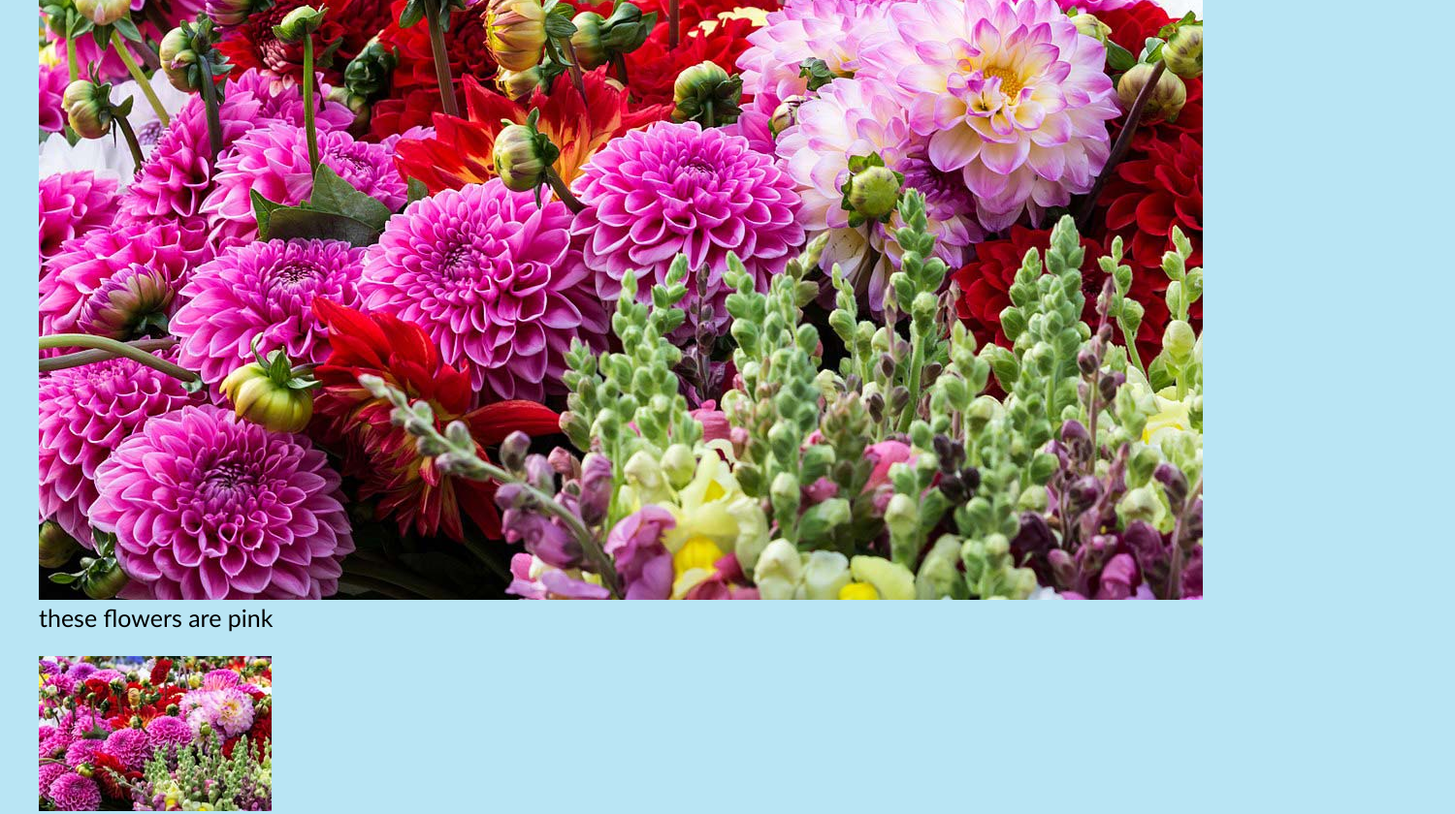
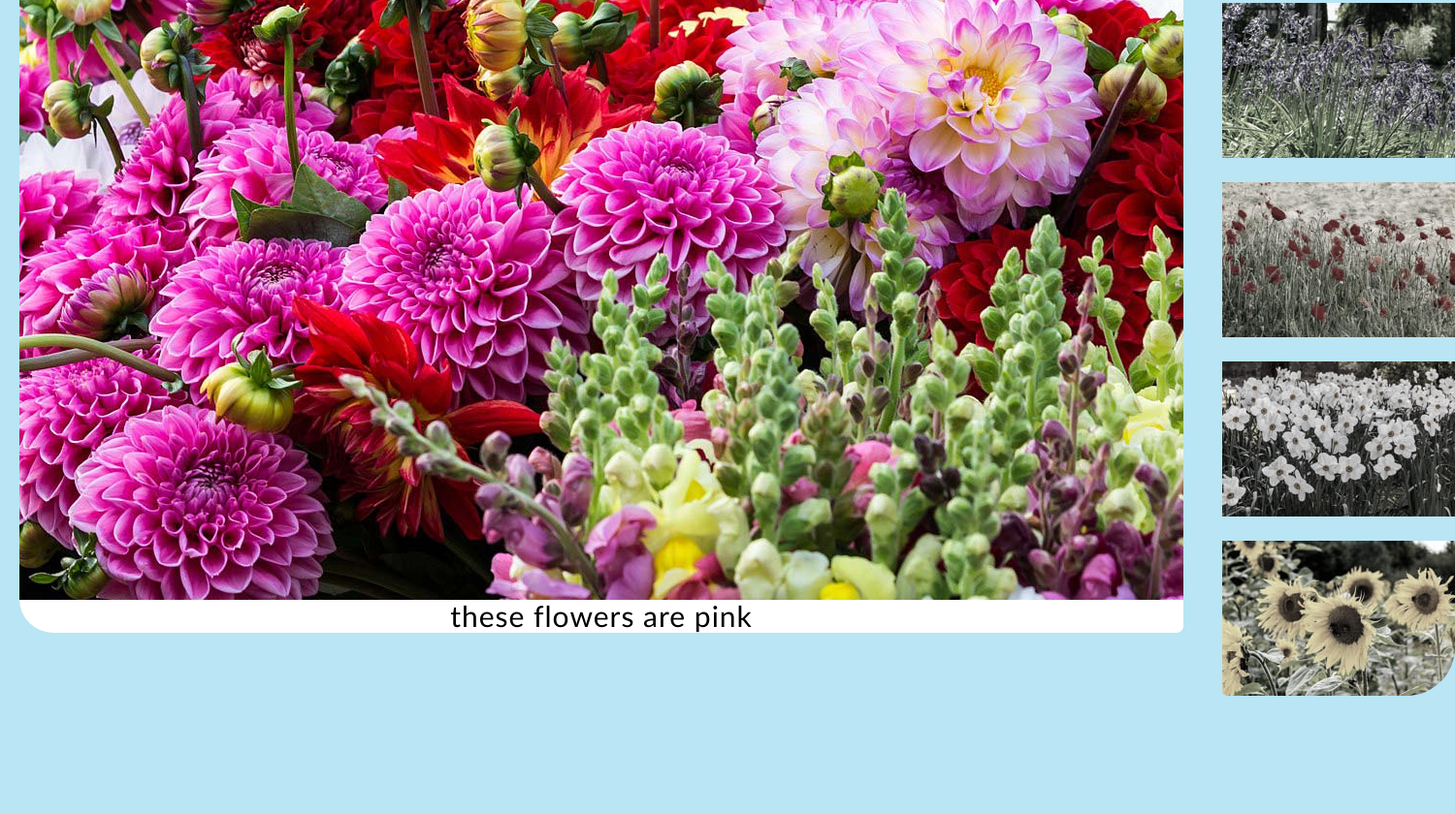
Before and after one commit to jasontgomez/JS-A2, a plain HTML site: page Assignment 2 - COMP1073/assignment2.html in a window 1280 px wide. Shown: the part 306-1146 px from the top of the page at 97% size, 1500 px wide, since content can reach past the window. Drawn offline with Linux system fonts and the light colour scheme.

Commit message:
messed around more with borders
CSS

```diff
--- a/Assignment 2 - COMP1073/css/gallery.css
+++ b/Assignment 2 - COMP1073/css/gallery.css
@@ -13,10 +13,55 @@ html {
     background-color: rgb(185, 229, 244);
 }
 
+body {
+    padding-bottom: 200px;
+}
+
 h1 {
     text-align: center;
 }
 
 ul img:not(.selected) {
-    filter: grayscale(1);
+    filter: grayscale(.8);
 }
+
+section {
+    display: flex;
+    justify-content: space-evenly;
+}
+
+figure {
+    margin: 0;
+    padding: 0;
+    padding-left: 20px;
+
+}
+
+ul {
+    margin: 0;
+}
+
+figcaption {
+    background-color: white;
+    margin-top: -5px;
+    text-align: center;
+    font-size: 1.2rem;
+    letter-spacing: 1px;
+    border-radius: 0 0 10px 50px;
+}
+
+ul img {
+    margin-bottom: 20px;
+}
+
+ul img:first-child {
+    border-radius: 5px 50px 0 0;
+}
+
+ul img:last-child {
+    border-radius: 0 0 50px 5px;
+}
+
+figure img {
+    border-radius: 50px 10px 0 0;
+}
--- a/Assignment 2 - COMP1073/js/gallery.js
+++ b/Assignment 2 - COMP1073/js/gallery.js
@@ -7,7 +7,7 @@ const imageArray = [
     ['images/flowers-white-small.jpg', 'these flowers are white'],
     ['images/flowers-yellow-small.jpg', 'these flowers are yellow']]
 
-// referrences
+// references
 const featureImage = document.querySelector('img');
 const featureDesc = document.querySelector('figcaption');
 
@@ -20,7 +20,7 @@ for (let i = 0; i < imageArray.length; i++) {
         img.classList.add('selected');
     }
     container.appendChild(img);
-    container.appendChild(document.createElement('br'));
+    //container.appendChild(document.createElement('br'));
 }
 
 // event listener for picture list items
```
